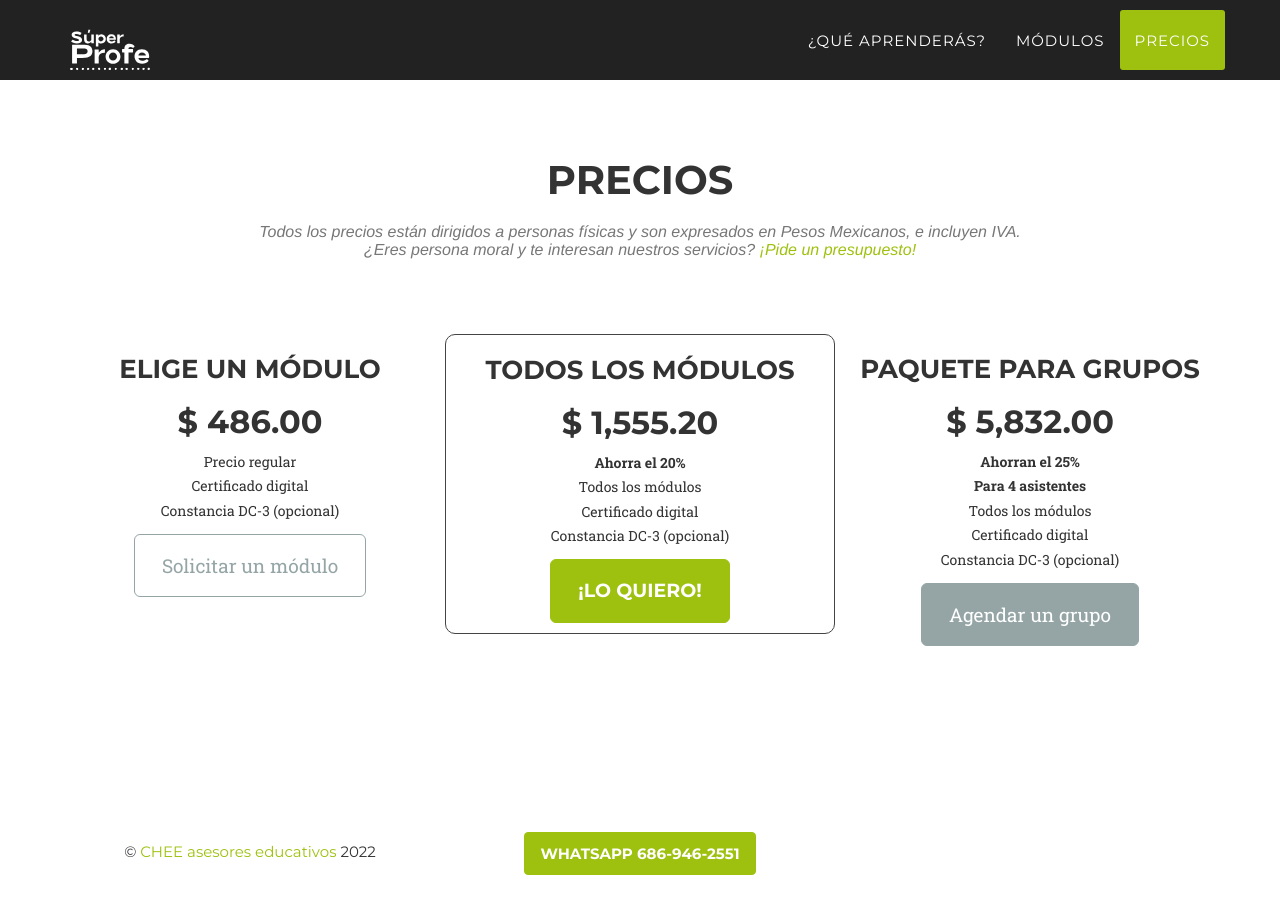
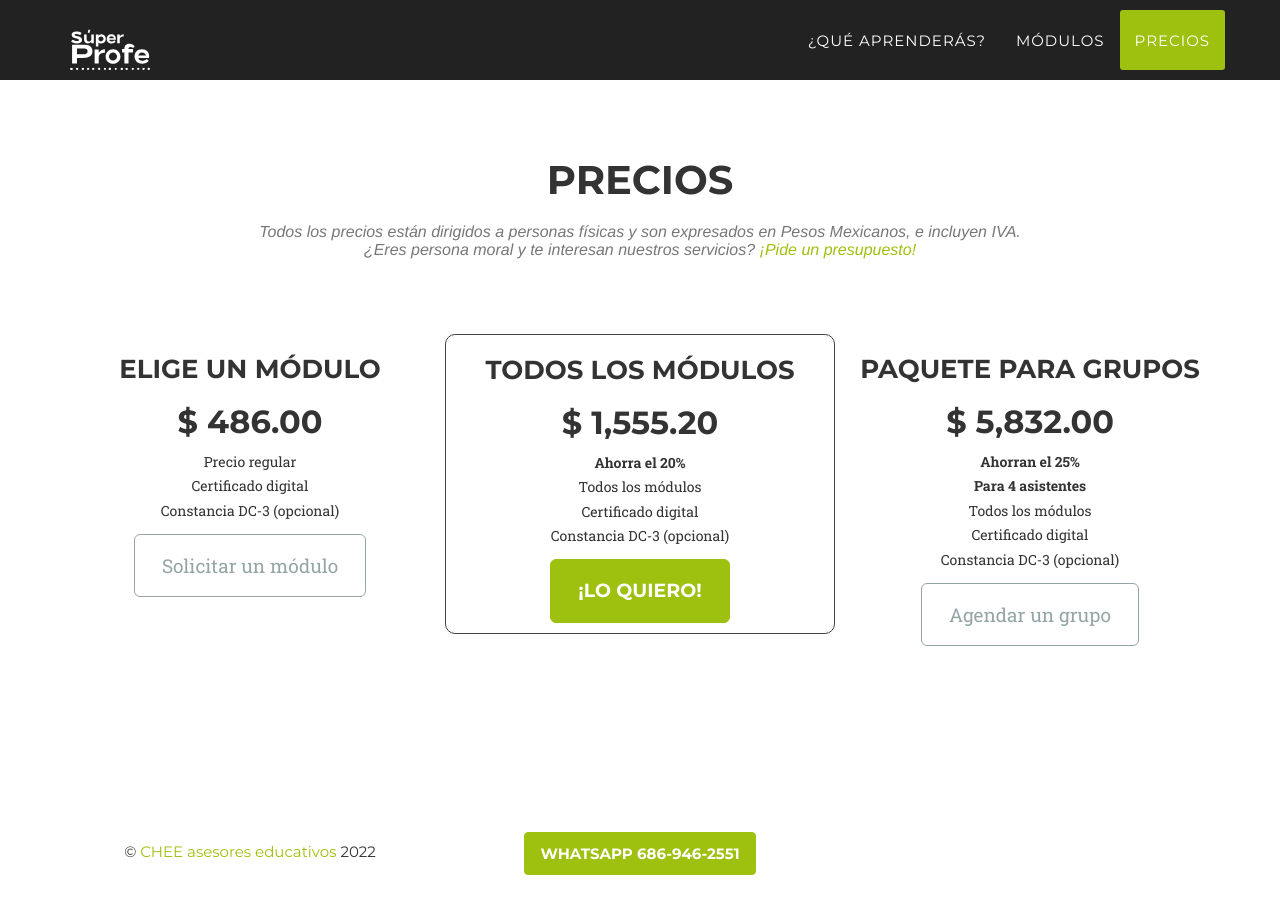
Before and after one commit to camachevaz/superProfe, a Jekyll site: the page built from index.html, in a window 1280 px wide and 900 px high, scrolled down 4024 px. Built offline with Jekyll 4.4.1, drawn with Linux system fonts in a browser that asks for light colours; some web fonts are replaced.

Commit message:
Update clients.html

```diff
--- a/_includes/clients.html
+++ b/_includes/clients.html
@@ -39,7 +39,7 @@
                         Certificado digital<br>
                         Constancia DC-3 (opcional)
                     </p>
-                    <p class="text-center"><a href="https://wa.me/526869462551/?text=Nos%20interesa%20el%20curso%20S%C3%BAper%20Profe%20para%20un%20grupo" type="button" class="btn btn-default btn-lg">Agendar un grupo</a></p>
+                    <p class="text-center"><a href="https://wa.me/526869462551/?text=Nos%20interesa%20el%20curso%20S%C3%BAper%20Profe%20para%20un%20grupo" type="button" class="btn btn-default btn-lg" style="background-color: #fff;color:#95a5a6">Agendar un grupo</a></p>
                 </div>
               </div>
         </div>
```
